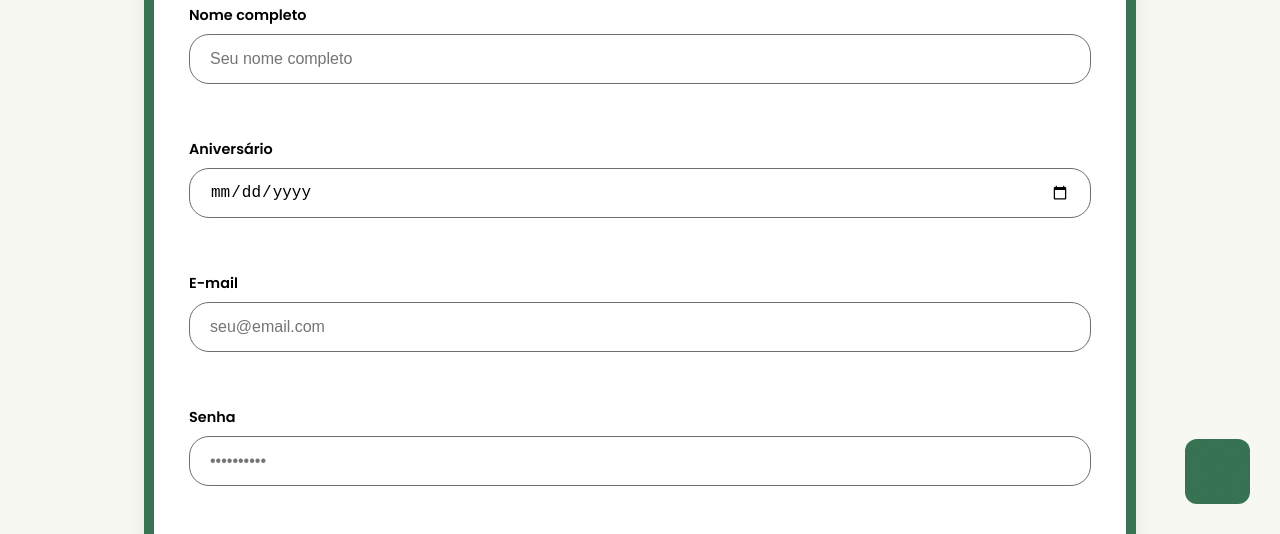
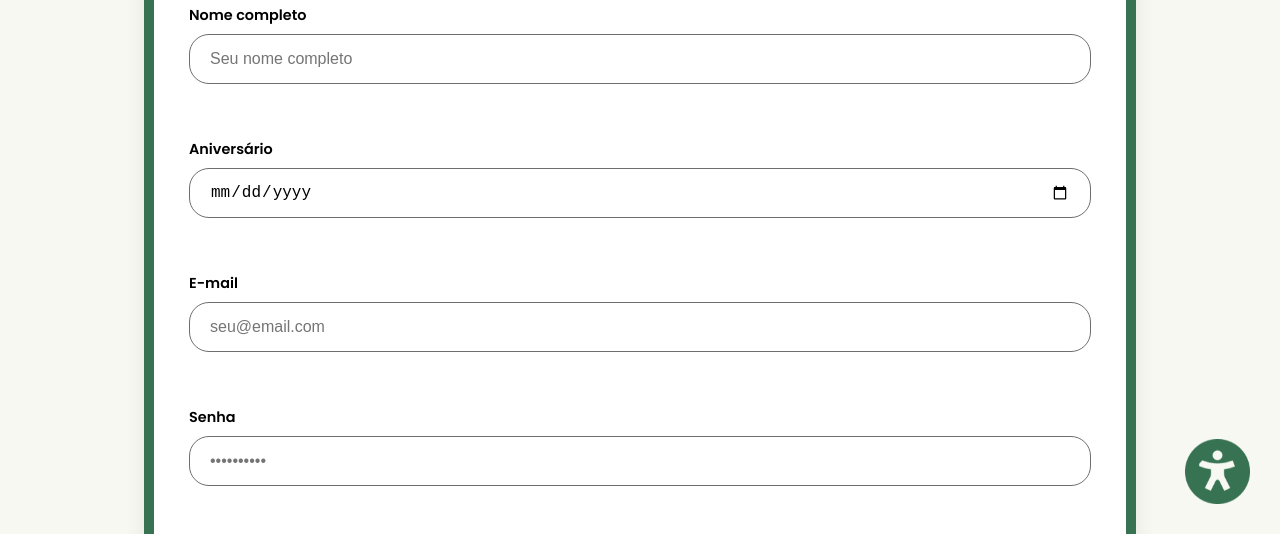
Before and after one commit to VinicisM832/TerraBite, a plain HTML site: page Cadastro.html in a window 1280 px wide. Shown: the part 266-800 px from the top of the page. Drawn offline with Linux system fonts and the light colour scheme; a web font is replaced by a local one.

Commit message:
correçao da cor do botao acessibilidade

```diff
--- a/Style.css
+++ b/Style.css
@@ -103,9 +103,9 @@ nav img{
 /* ACESSIBILIDADE */
 
 .acessibilidade{
-    background-color: none;
+    background-color: transparent;
     border: none;
-    color: none;
+    color: transparent;
 
     position: fixed;
 
```
